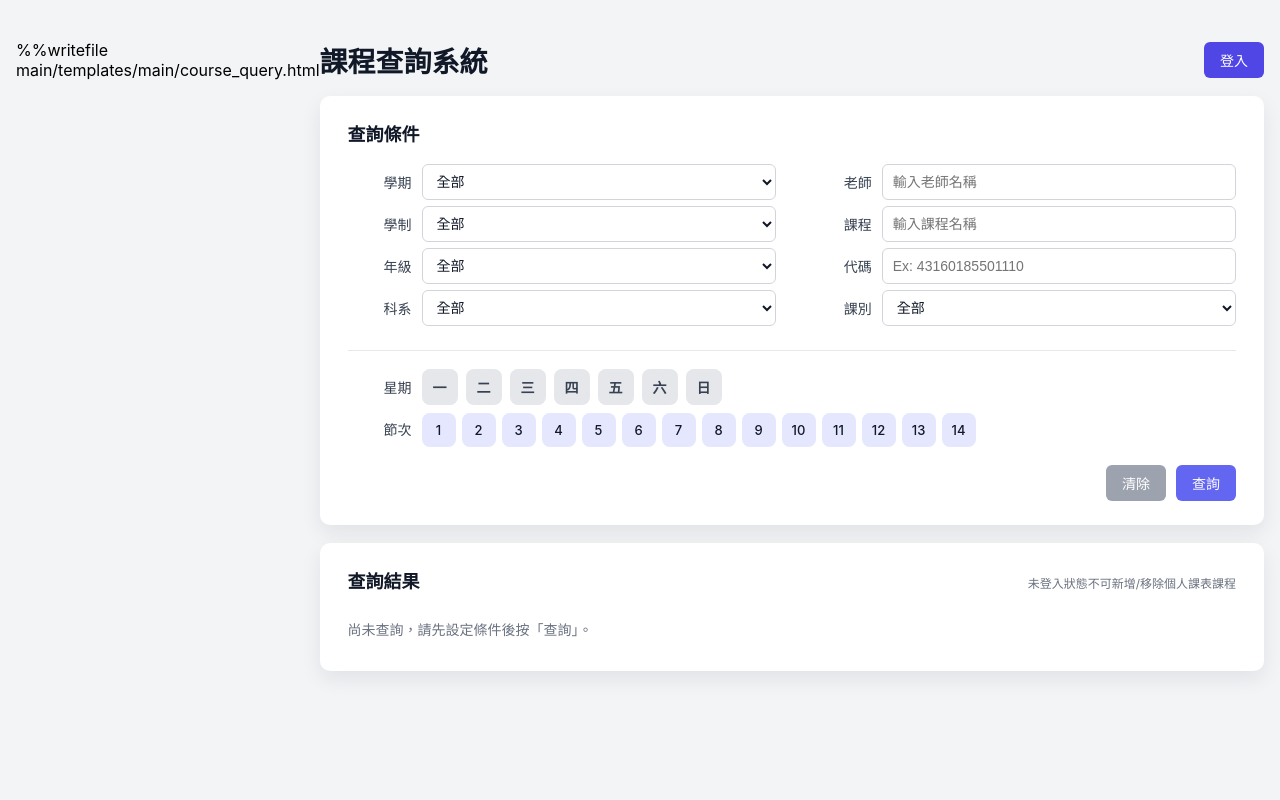
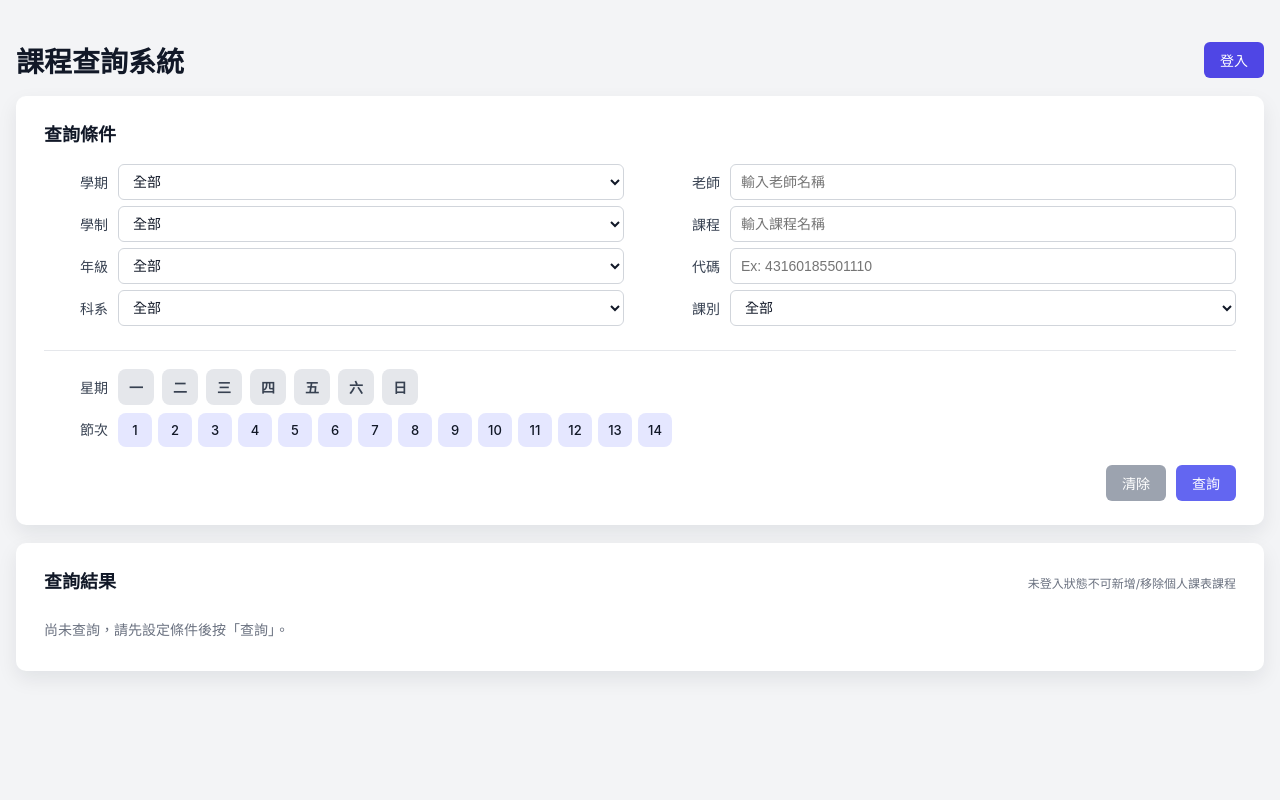
Before and after one commit to benbenaod/django-project, a Django app: page / in a window 1280 px wide. Run offline with Django 5.2, Linux system fonts and the light colour scheme; data comes from the database, SQL or seed files in the repository; data that the repository does not hold is empty.

Commit message:
Update course_query.html

```diff
--- a/main/templates/main/course_query.html
+++ b/main/templates/main/course_query.html
@@ -1,4 +1,4 @@
-%%writefile main/templates/main/course_query.html
+
 <!DOCTYPE html>
 <html lang="zh-Hant">
 <head>
```
